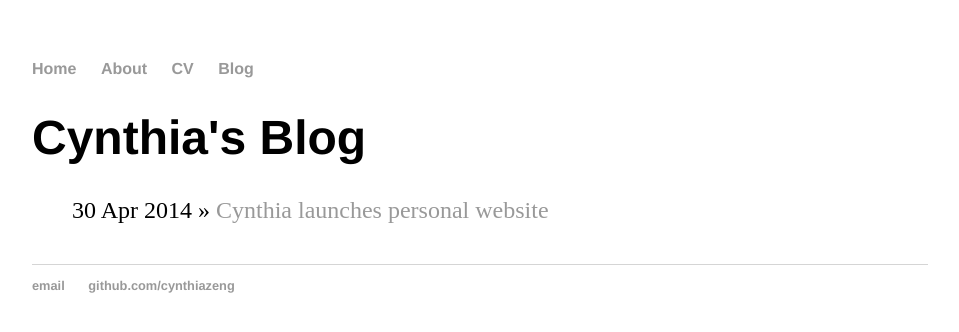
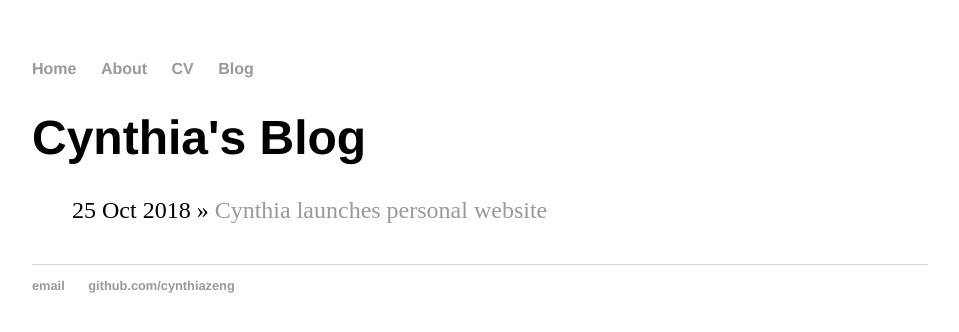
Before and after one commit to cynthia1234/cynthiazeng.github.io, a Jekyll site: the page built from blog/index.html, in a window 1280 px wide. Shown: the top 332 px of the page, without its empty margins (160-1119 px from the left). Built offline with Jekyll 4.4.1, drawn with Linux system fonts in a browser that asks for light colours.

Commit message:
Update 2018-10-25-cynthia-site-launch.md

```diff
--- a/_posts/2018-10-25-cynthia-site-launch.md
+++ b/_posts/2018-10-25-cynthia-site-launch.md
@@ -1,7 +1,7 @@
 ---
 layout: post
 title: "Cynthia launches personal website"
-date: 2014-04-30
+date: 2018-10-25
 ---
 
 This is a blog to document the launch of my personal website, excited! :)
```
